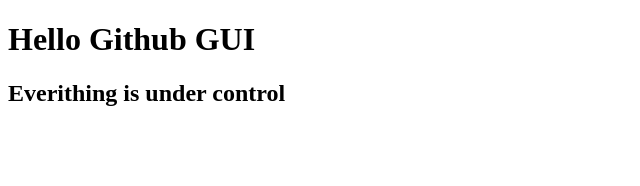
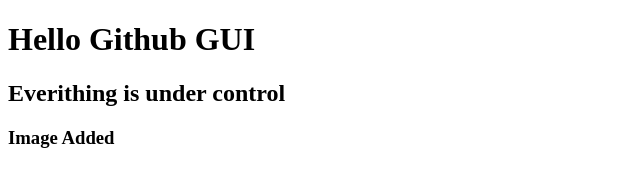
Before and after one commit to nunnasir/gui-test, a plain HTML site: page index.html in a window 1280 px wide. Shown: the whole page, without its empty margins (0-640 px from the left). Drawn offline with Linux system fonts and the light colour scheme.

Commit message:
Image Added

```diff
--- a/index.html
+++ b/index.html
@@ -9,5 +9,6 @@
 <body>
     <h1>Hello Github GUI</h1>
     <h2>Everithing is under control</h2>
+    <h3>Image Added</h3>
 </body>
 </html>
```
